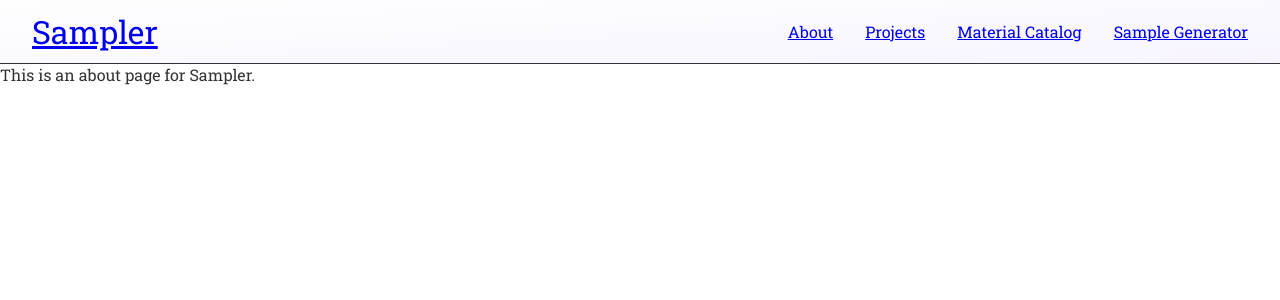
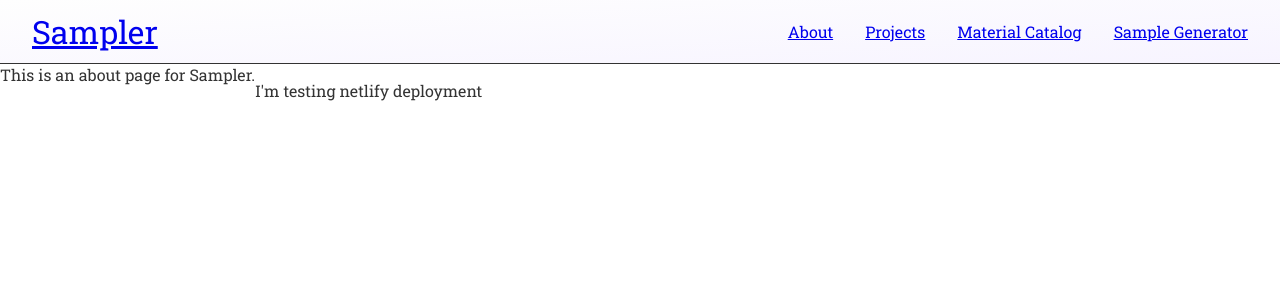
Before and after one commit to eliseco/samplersite, a Nuxt app: page /about in a window 1280 px wide. Shown: the top 300 px of the page. Built offline with nearby package versions, Linux system fonts and the light colour scheme.

Commit message:
Update about.vue

```diff
--- a/pages/about.vue
+++ b/pages/about.vue
@@ -1,5 +1,8 @@
 <template>
-  <main>This is an about page for Sampler.</main>
+  <main>
+    This is an about page for Sampler.
+    <p>I'm testing netlify deployment</p>
+  </main>
 </template>
 
 <script>
```
